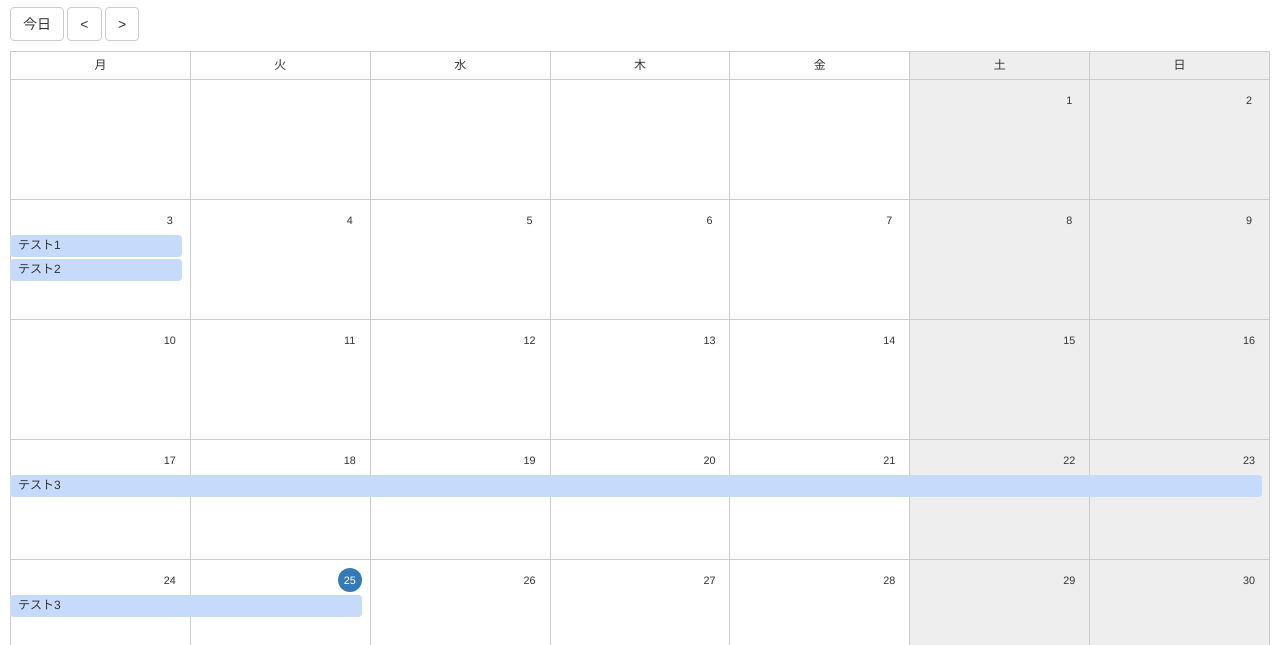
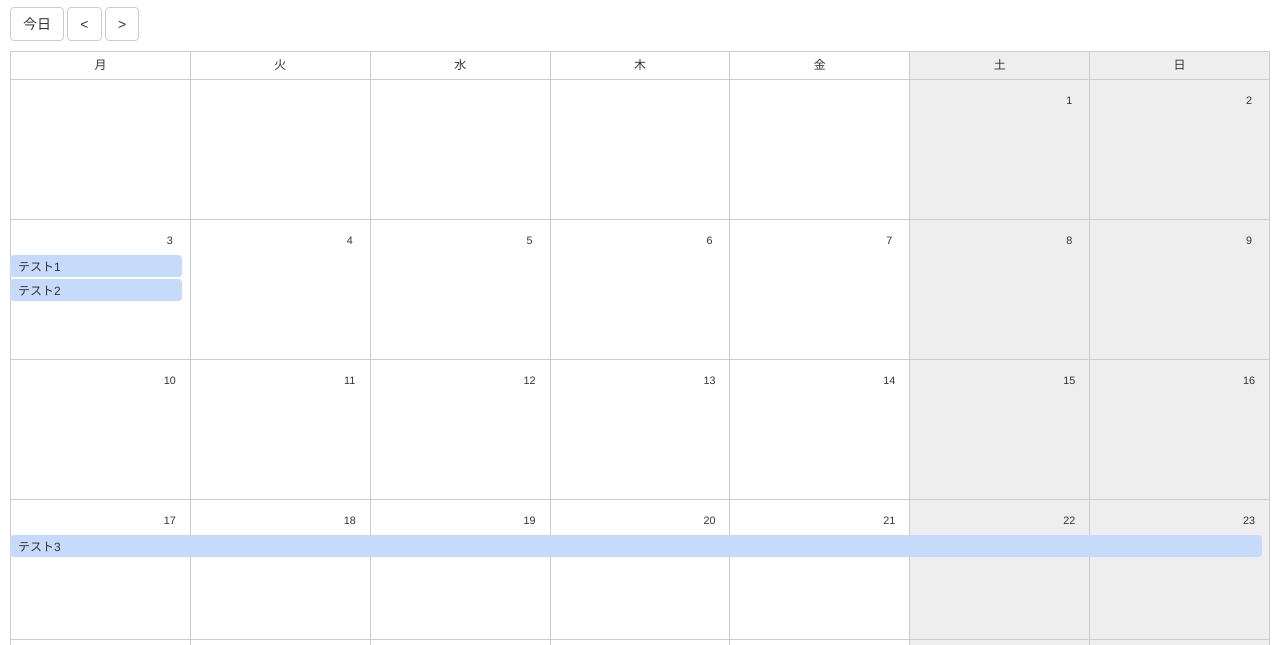
Before and after one commit to bringup-minabe/vue_calendar, a plain HTML site: page index.html in a window 1280 px wide. Shown: the part 120-765 px from the top of the page. Drawn offline with nearby package versions, Linux system fonts and the light colour scheme.

Commit message:
Change style

```diff
--- a/_scss/zsh-calendar.scss
+++ b/_scss/zsh-calendar.scss
@@ -2,6 +2,7 @@
 @import "compass";
 
 $cellWidth: 14.3%;
+$cellHeight: 140px;
 
 .zsh-cal {
     padding: 10px;
@@ -29,7 +30,7 @@ $cellWidth: 14.3%;
         .zsh-cal-conBody {
             .zsh-cal-conRw {
                 width: 100%;
-                height: 120px;
+                height: $cellHeight;
                 border-right: #CCC 1px solid;
                 position: relative;
                 overflow: hidden;
@@ -42,7 +43,7 @@ $cellWidth: 14.3%;
                 }
                 .zsh-cal-conCe {
                     width: $cellWidth;
-                    height: 120px;
+                    height: $cellHeight;
                     border-left: #CCC 1px solid;
                     border-bottom: #CCC 1px solid;
                     position: relative;
@@ -70,6 +71,7 @@ $cellWidth: 14.3%;
                         padding: 0 8px;
                         line-height: 20px;
                         font-size: 12px;
+                        line-height: 2;
                         -webkit-border-radius: 4px;
                                 border-radius: 4px;
                         box-sizing: border-box;
@@ -112,7 +114,7 @@ $cellWidth: 14.3%;
             tbody {
                 td {
                     padding: 10px;
-                    height: 120px;
+                    height: $cellHeight;
                     position: relative;
                     .calD-day {
                         font-size: 0.9em;
```
Also changed, not shown: css/zsh-calendar.css.
